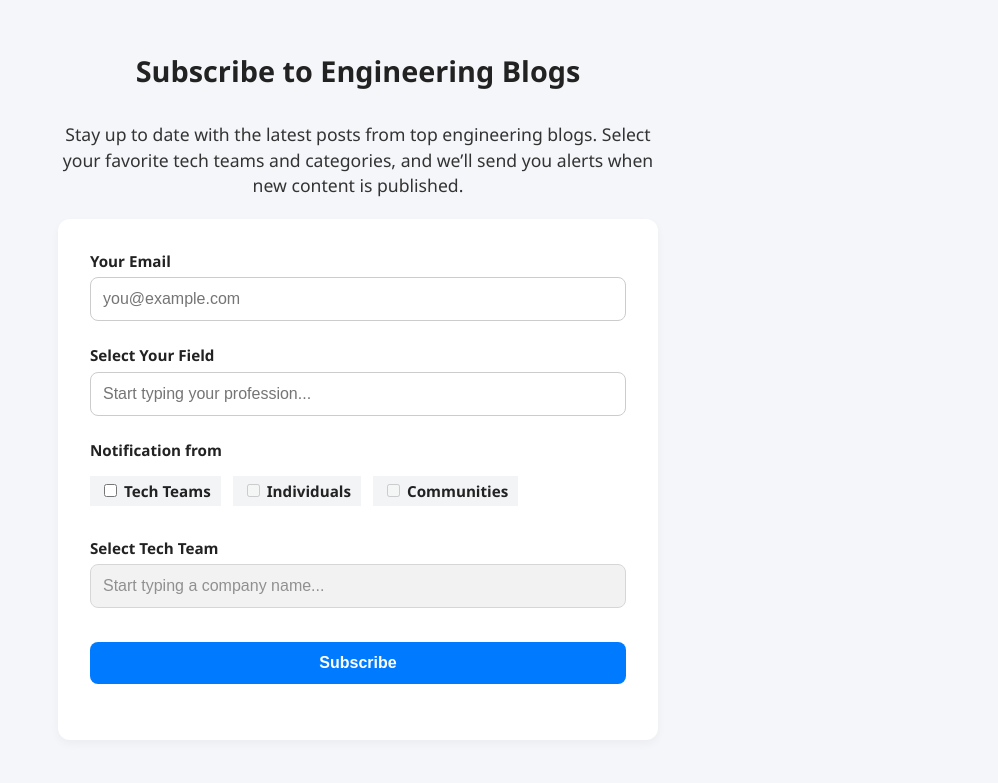
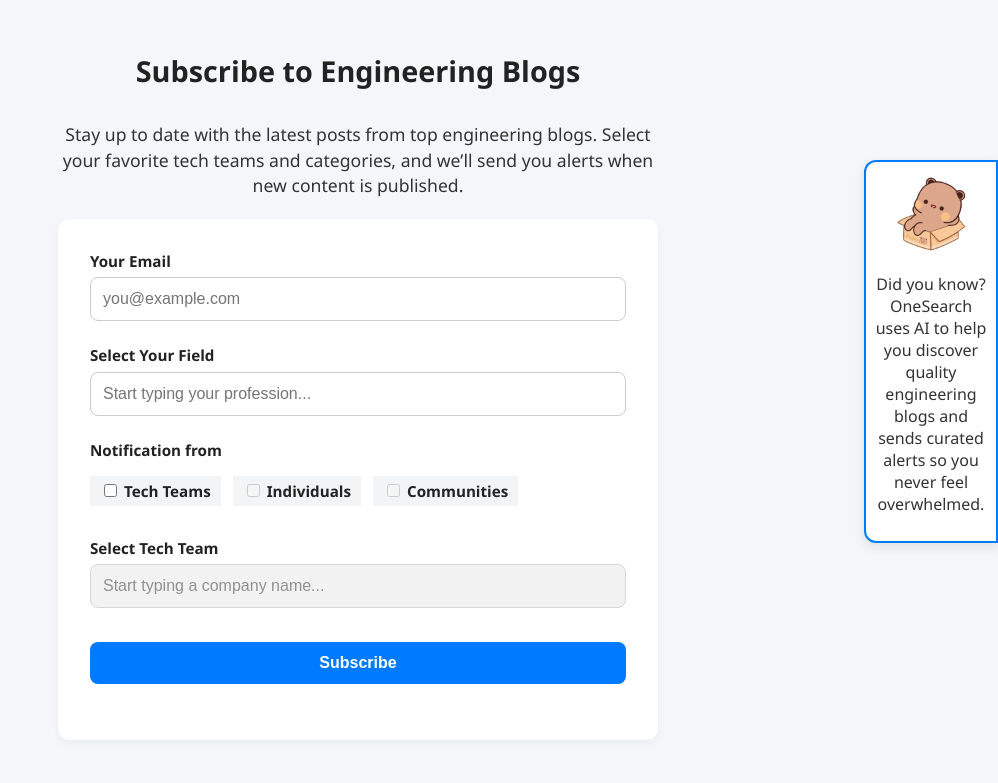
Before and after one commit to rabbit0021/onesearch, a Flask app: page / in a window 1280 px wide. Shown: the top 783 px of the page, without its empty margins (282-1280 px from the left). Run offline with Flask 3, Linux system fonts and the light colour scheme; data that the repository does not hold is empty.

Commit message:
added cool cat

```diff
--- a/docker-compose.yml
+++ b/docker-compose.yml
@@ -18,7 +18,7 @@ services:
       - ./logs:/app/logs
       - tmpdata:/app/tmp
       - ./data:/app/data
-      - ./static:/static
+      - ./static:/app/static
     environment:
     - TMPDIR=/app/tmp
     networks:
--- a/static/script.js
+++ b/static/script2.js
@@ -284,3 +284,23 @@ function showToast(message, duration = 3000) {
   }, duration);
 }
 // #endregion
+function showRightPanel(duration = 5000) {
+  const panel = document.getElementById('right-panel');
+  panel.classList.add('active');
+
+  // Hide after duration
+  setTimeout(() => {
+    panel.classList.remove('active');
+  }, duration);
+}
+
+// Example: show panel 2 seconds after page load
+function initPanel() {
+  setTimeout(() => showRightPanel(7000), 2000);
+}
+
+if (document.readyState === 'loading') {
+  document.addEventListener('DOMContentLoaded', initPanel);
+} else {
+  initPanel(); // already loaded
+}
--- a/static/style2.css
+++ b/static/style3.css
@@ -267,6 +267,45 @@ input:focus {
   visibility: visible;
 }
 
+/* Right panel hidden by default */
+.right-panel {
+  position: fixed;
+  top: 20%;
+  right: -140px; /* hidden off screen */
+  width: 120px;
+  background-color: #fff;
+  border: 2px solid #007bff;
+  border-radius: 12px 0 0 12px;
+  box-shadow: 0 4px 12px rgba(0,0,0,0.1);
+  transition: right 0.8s ease;
+  z-index: 1000;
+  text-align: center;
+  padding: 10px 5px;
+  cursor: pointer;
+}
+
+/* When panel is active */
+.right-panel.active {
+  right: 0;
+}
+
+/* Panel content */
+.panel-content {
+  display: flex;
+  flex-direction: column;
+  align-items: center;
+}
+
+.cat-img {
+  width: 80px;
+  margin-bottom: 5px;
+}
+
+.panel-text {
+  font-size: 1rem;
+  color: #333;
+}
+
 /* Responsive Design */
 @media (max-width: 600px) {
   .subscription-form {
--- a/templates/index.html
+++ b/templates/index.html
@@ -27,7 +27,7 @@
   <!-- ✅ Favicon -->
   <link rel="icon" href="{{ url_for('static', filename='favicon.ico') }}" type="image/x-icon">
 
-  <link rel="stylesheet" href="{{ url_for('static', filename='style2.css') }}">
+  <link rel="stylesheet" href="{{ url_for('static', filename='style3.css') }}">
 </head>
 
 <body>
@@ -93,7 +93,17 @@
 
   <div id="subscribe-message" class="subscription-toast"></div>
 
-  <script src="{{ url_for('static', filename='script.js') }}"></script>
+  <div id="right-panel" class="right-panel">
+    <div class="panel-content">
+      <img src="{{ url_for('static', filename='cat.gif') }}" alt="Cool Cat" class="cat-img" />
+      <p class="panel-text">
+          Did you know? OneSearch uses AI to help you discover quality engineering blogs and sends curated alerts so you never feel overwhelmed.
+      </p>
+    </div>
+  </div>
+
+
+  <script src="{{ url_for('static', filename='script2.js') }}"></script>
 </body>
 
 </html>
```
Also changed, not shown: static/cat.gif (added).
